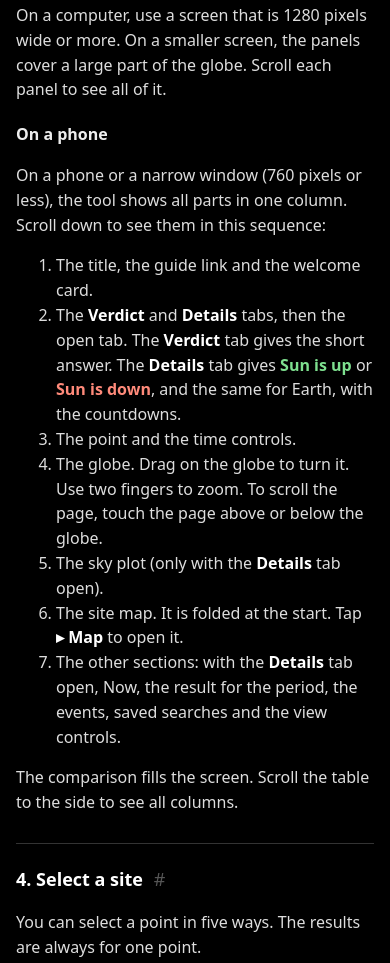
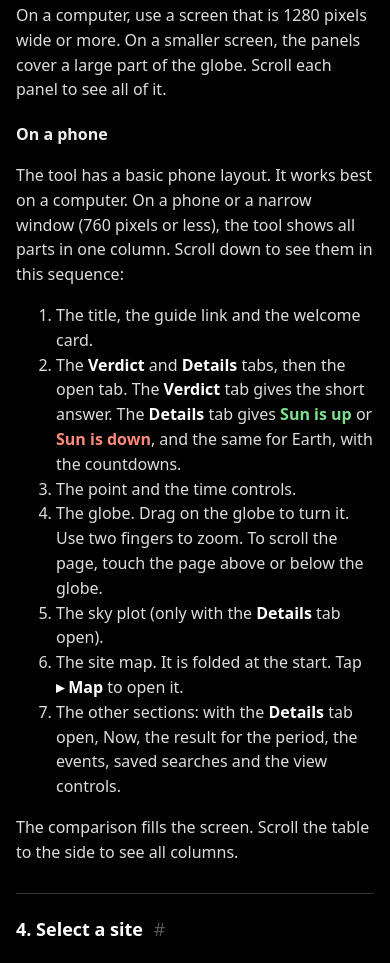
Before and after one commit to mustafajnr/lunar-landing-site-navigator, a website built with Vite: page ui/guide.html in a window 390 px wide. Shown: the part 3544-4507 px from the top of the page. Built offline with nearby package versions, Linux system fonts and the light colour scheme.

Commit message:
docs: describe the phone layout as basic
Co-Authored-By: Claude Opus 5.5 <noreply@anthropic.com>
Claude-Session: https://claude.ai/code/session_013mxnkUMsKwA6gg6ceziP3G

```diff
--- a/ui/guide.html
+++ b/ui/guide.html
@@ -94,7 +94,7 @@
           <p>The <span class="ui">Details</span> tab also has the Now values, the observer height, the sky plot, the result for the period, the event list and <span class="ui">Check this result</span>. Scroll the results panel to see them.</p>
           <p>On a computer, use a screen that is 1280 pixels wide or more. On a smaller screen, the panels cover a large part of the globe. Scroll each panel to see all of it.</p>
           <h3 id="phone">On a phone</h3>
-          <p>On a phone or a narrow window (760 pixels or less), the tool shows all parts in one column. Scroll down to see them in this sequence:</p>
+          <p>The tool has a basic phone layout. It works best on a computer. On a phone or a narrow window (760 pixels or less), the tool shows all parts in one column. Scroll down to see them in this sequence:</p>
           <ol>
             <li>The title, the guide link and the welcome card.</li>
             <li>The <span class="ui">Verdict</span> and <span class="ui">Details</span> tabs, then the open tab. The <span class="ui">Verdict</span> tab gives the short answer. The <span class="ui">Details</span> tab gives <span class="up">Sun is up</span> or <span class="down">Sun is down</span>, and the same for Earth, with the countdowns.</li>
```
Also changed, not shown: README.md.
